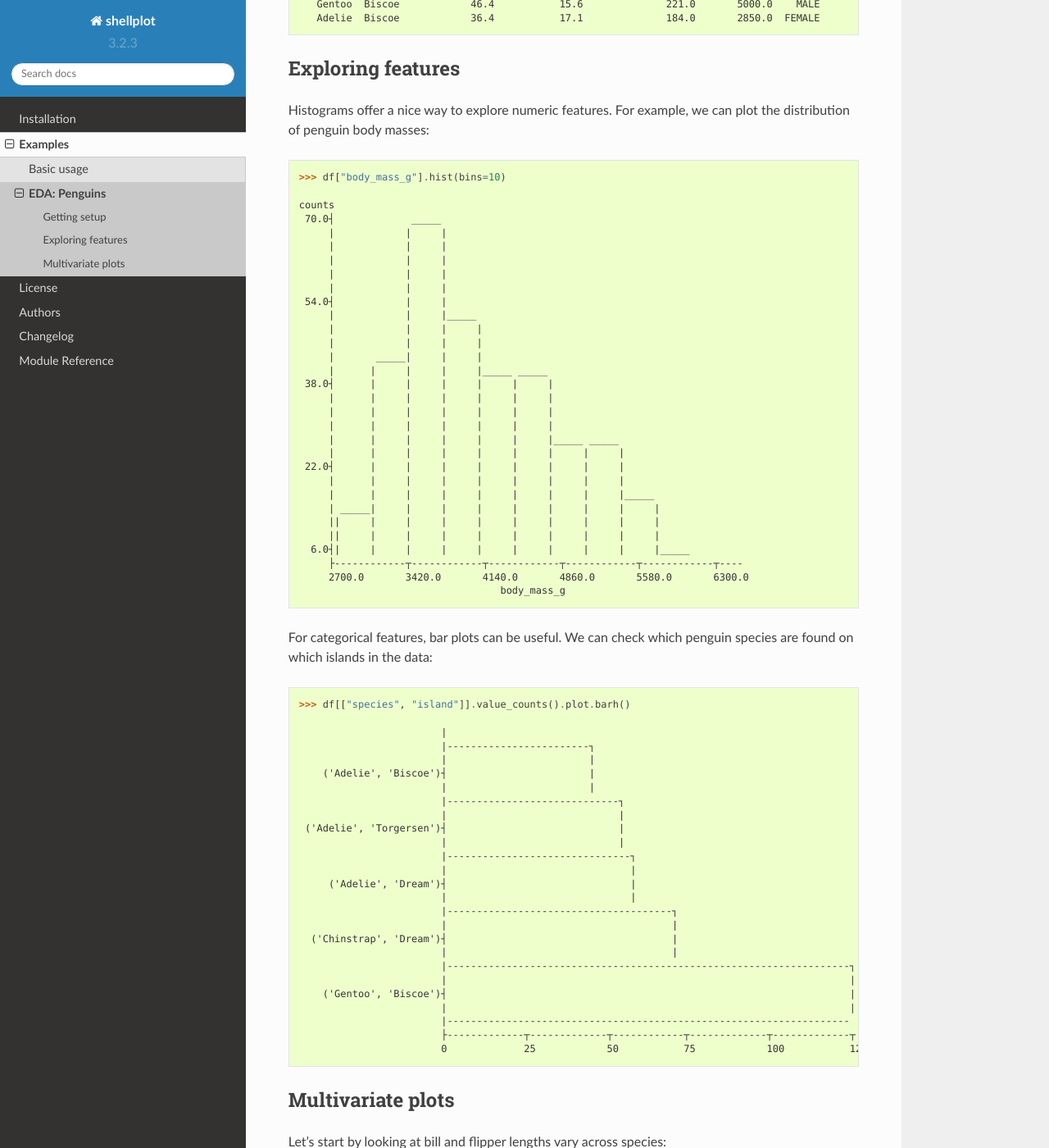
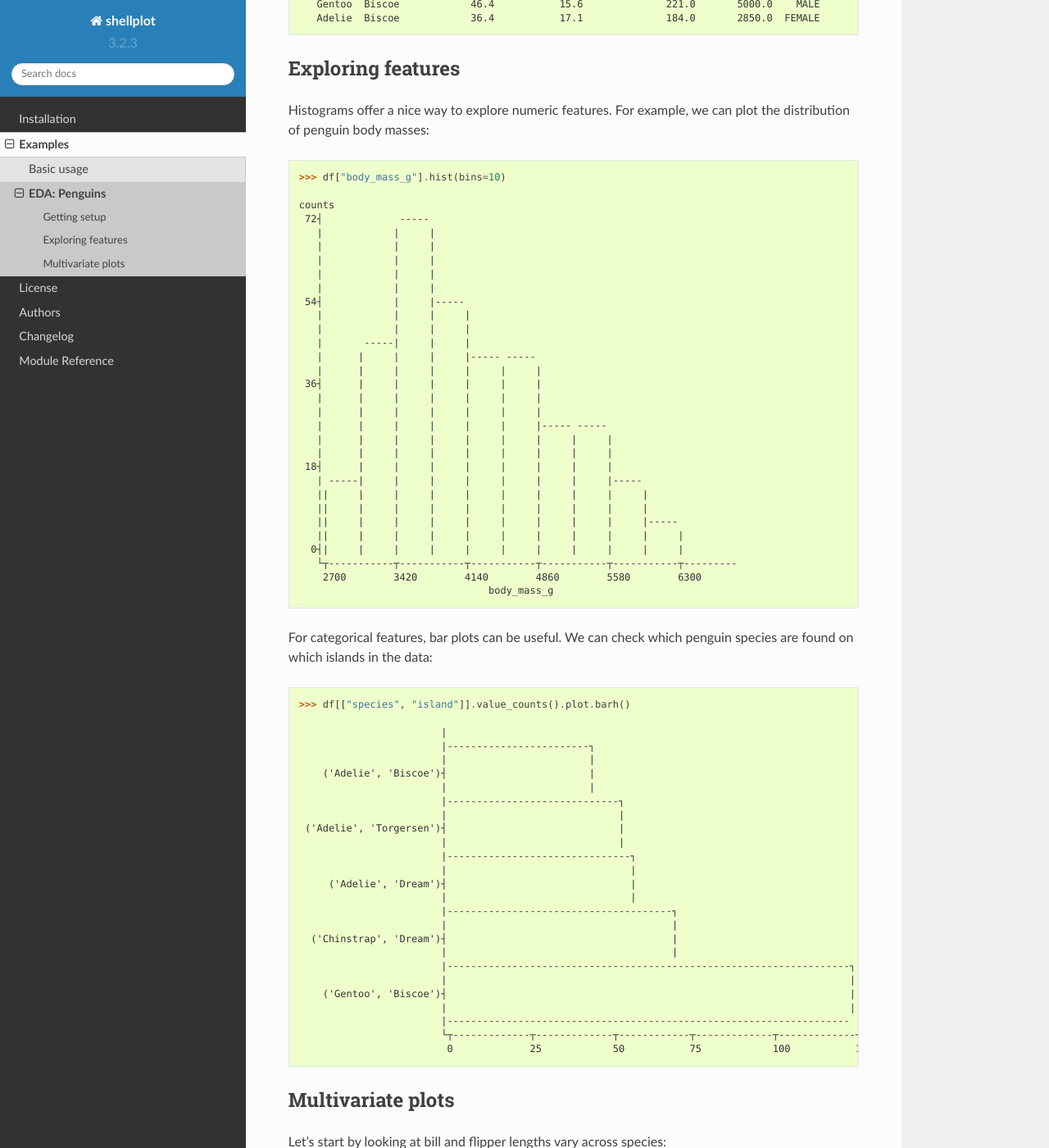
Before and after one commit to CDonnerer/shellplot, a Sphinx documentation site: the page built from docs/examples/penguins_eda.rst, in a window 1280 px wide and 1400 px high, scrolled down 619 px. Shown: the whole window at 82% size. Built offline with Sphinx 7.4.7 and the Read the Docs theme 2.0.0, drawn with Linux system fonts in a browser that asks for light colours; some of the changed text lies outside the part shown.

Commit message:
updated docs with new axis

```diff
--- a/docs/examples/penguins_eda.rst
+++ b/docs/examples/penguins_eda.rst
@@ -40,34 +40,34 @@ plot the distribution of penguin body masses::
         >>> df["body_mass_g"].hist(bins=10)
 
         counts
-         70.0┤             _____
-             |            |     |
-             |            |     |
-             |            |     |
-             |            |     |
-             |            |     |
-         54.0┤            |     |
-             |            |     |_____
-             |            |     |     |
-             |            |     |     |
-             |       _____|     |     |
-             |      |     |     |     |_____ _____
-         38.0┤      |     |     |     |     |     |
-             |      |     |     |     |     |     |
-             |      |     |     |     |     |     |
-             |      |     |     |     |     |     |
-             |      |     |     |     |     |     |_____ _____
-             |      |     |     |     |     |     |     |     |
-         22.0┤      |     |     |     |     |     |     |     |
-             |      |     |     |     |     |     |     |     |
-             |      |     |     |     |     |     |     |     |_____
-             | _____|     |     |     |     |     |     |     |     |
-             ||     |     |     |     |     |     |     |     |     |
-             ||     |     |     |     |     |     |     |     |     |
-          6.0┤|     |     |     |     |     |     |     |     |     |_____
-             ├------------┬------------┬------------┬------------┬------------┬----
-             2700.0       3420.0       4140.0       4860.0       5580.0       6300.0
-                                          body_mass_g
+         72┤             -----
+           |            |     |
+           |            |     |
+           |            |     |
+           |            |     |
+           |            |     |
+         54┤            |     |-----
+           |            |     |     |
+           |            |     |     |
+           |       -----|     |     |
+           |      |     |     |     |----- -----
+           |      |     |     |     |     |     |
+         36┤      |     |     |     |     |     |
+           |      |     |     |     |     |     |
+           |      |     |     |     |     |     |
+           |      |     |     |     |     |     |----- -----
+           |      |     |     |     |     |     |     |     |
+           |      |     |     |     |     |     |     |     |
+         18┤      |     |     |     |     |     |     |     |
+           | -----|     |     |     |     |     |     |     |-----
+           ||     |     |     |     |     |     |     |     |     |
+           ||     |     |     |     |     |     |     |     |     |
+           ||     |     |     |     |     |     |     |     |     |-----
+           ||     |     |     |     |     |     |     |     |     |     |
+          0┤|     |     |     |     |     |     |     |     |     |     |
+           └┬-----------┬-----------┬-----------┬-----------┬-----------┬---------
+            2700        3420        4140        4860        5580        6300
+                                        body_mass_g
 
 
 For categorical features, bar plots can be useful. We can check which penguin
@@ -98,8 +98,8 @@ species are found on which islands in the data::
             ('Gentoo', 'Biscoe')┤                                                                    |
                                 |                                                                    |
                                 |--------------------------------------------------------------------
-                                ├-------------┬-------------┬------------┬-------------┬-------------┬
-                                0             25            50           75            100           125
+                                └┬-------------┬-------------┬------------┬-------------┬-------------┬
+                                 0             25            50           75            100           125
 
 
 Multivariate plots
@@ -111,36 +111,35 @@ Let's start by looking at bill and flipper lengths vary across species::
 
         >>> plt.plot(df["bill_length_mm"], df["flipper_length_mm"], color=df["species"])
 
-
         flipper_length_mm
-         232.0┤                                         o  o   o o    o o          o
-              |                                          ooo o   o        o
-              |                                           o ooo
-              |                                 o         oooo
-              |                            o   oo o oo ooo oooo   o
-              |                            o  o  o o o  o  oo  o    o
-         217.0┤                             o o   oo oo  oo  o
-              |                      o   ooo  oooooooooo   o
-              |                                oo o  o   o
-              |                      + ooooooo ooooo o oo*   *  *
-              |                                o                *         *
-              |                      +                 o  *  **   * *
-         202.0┤         +             +    *                ** **     *
-              |      +      ++++   ++  ++       *    * *  **** *
-              |                  +++    ++++ +  *+         ** *****
-              |     +  +++++ ++ +++++++ + +      * * *   *** * **
-              |       + +   +  ++ +  ++++  +    *+***   *
-              |+   + ++ ++++ +++++++++  +       ****        *
-         187.0┤      + + + + ++ +++ +*   * *      *            *
-              |     ++  + +++++ + +  +              *
-              |           +  ++ +   ++   *                                     *
-              |              +  +   +   +
-              |   +         +    + +              *                                  + Adelie
-              |              +                                                       * Chinstrap
-         172.0┤               +                                                      o Gentoo
-              ├--------------┬--------------┬-------------┬--------------┬----------
-              32.0           38.0           44.0          50.0           56.0
-                                          bill_length_mm
+         232┤                                         o  o   o o    o o          o
+            |                                          ooo o   o        o
+            |                                           o ooo
+            |                                 o         oooo
+            |                            o   oo o oo ooo oooo   o
+            |                            o  o  o o o  o  oo  o    o
+         217┤                             o o   oo oo  oo  o
+            |                      o   ooo  oooooooooo   o
+            |                                oo o  o   o
+            |                      + ooooooo ooooo o oo*   *  *
+            |                                o                *         *
+            |                      +                 o  *  **   * *
+         202┤         +             +    *                ** **     *
+            |      +      ++++   ++  ++       *    * *  **** *
+            |                  +++    ++++ +  *+         ** *****
+            |     +  +++++ ++ +++++++ + +      * * *   *** * **
+            |       + +   +  ++ +  ++++  +    *+***   *
+            |+   + ++ ++++ +++++++++  +       ****        *
+         187┤      + + + + ++ +++ +*   * *      *            *
+            |     ++  + +++++ + +  +              *
+            |           +  ++ +   ++   *                                     *
+            |              +  +   +   +
+            |   +         +    + +              *                                  + Adelie
+            |              +                                                       * Chinstrap
+         172┤               +                                                      o Gentoo
+            └┬--------------┬--------------┬-------------┬--------------┬----------
+             32             38             44            50             56
+                                        bill_length_mm
 
 
 To be continued!
```
Also changed, not shown: README.rst (+28 -29 lines), docs/examples/basic_usage.rst (+61 -61 lines), docs/index.rst (+29 -29 lines), 2 other files.
